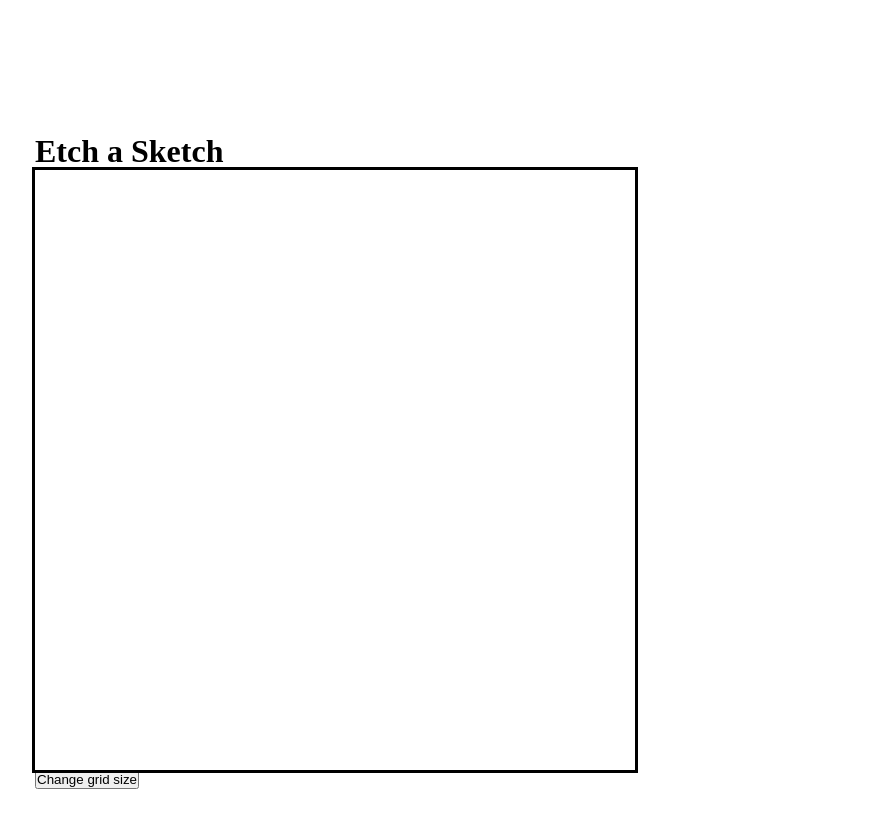
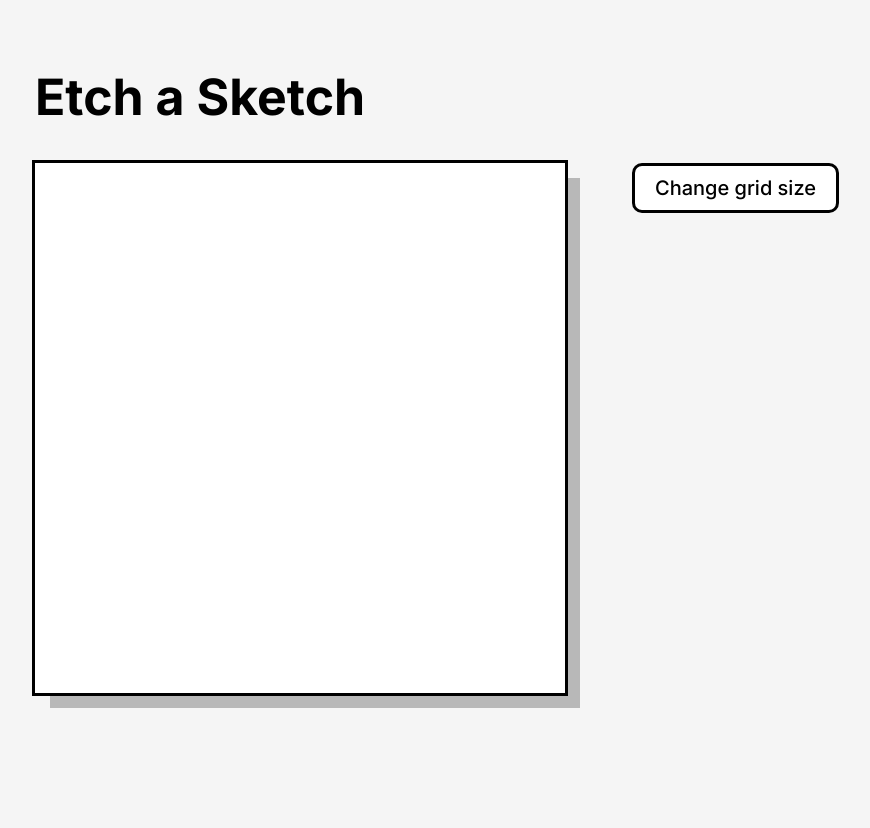
Before and after one commit to nelrnd/etch-a-sketch, a plain HTML site: page index.html in a window 1280 px wide. Shown: the whole page, without its empty margins (98-968 px from the left). After the commit the page ends 800 px from the top, so only its background shows below. Drawn offline with Linux system fonts and the light colour scheme.

Commit message:
Implement basic styles for elements

```diff
--- a/index.html
+++ b/index.html
@@ -8,7 +8,11 @@
   </head>
   <body>
     <h1>Etch a Sketch</h1>
+    <div class="container">
       <div id="grid"></div>
-      <button>Change grid size</button>
+      <div class="controls">
+        <button>Change grid size</button>
+      </div>
+    </div>
   </body>
 </html>
--- a/style.css
+++ b/style.css
@@ -1,19 +1,64 @@
+@import url('https://fonts.googleapis.com/css2?family=Inter:wght@300;400;500;700&display=swap');
+
 * {
   margin: 0;
   padding: 0;
   box-sizing: border-box;
+  font-family: 'Inter', sans-serif;
 }
 
 body {
-  padding: 133px;
+  padding-top: 67px;
+  padding-left: 133px;
+  background-color: #F5F5F5;
+}
+
+h1 {
+  font-size: 50px;
+  font-weight: 700;
+  margin-bottom: 36px;
+}
+
+h2 {
+  font-size: 25px;
+  font-weight: 700px;
+  margin-bottom: 18px;
+}
+
+p {
+  font-size: 20px;
+  font-weight: 400px;
+}
+
+button {
+  font-size: 20px;
+  font-weight: 500;
+  display: block;
+  padding: 10px 20px;
+  background-color: white;
+  border: solid 3px black;
+  border-radius: 10px;
+}
+
+.container {
+  display: flex;
+  gap: 67px;
+  align-items: flex-start;
 }
 
 #grid {
-  width: 600px;
-  height: 600px;
+  width: 530px;
+  height: 530px;
   display: grid;
   background-color: white;
   outline: solid 3px black;
+  box-shadow: 15px 15px 0 rgba(0,0,0,0.25);
+  flex: 0 0 auto;
+}
+
+.controls {
+  width: 266px;
+  flex: 0 1 auto;
 }
 
 .painted {
```
